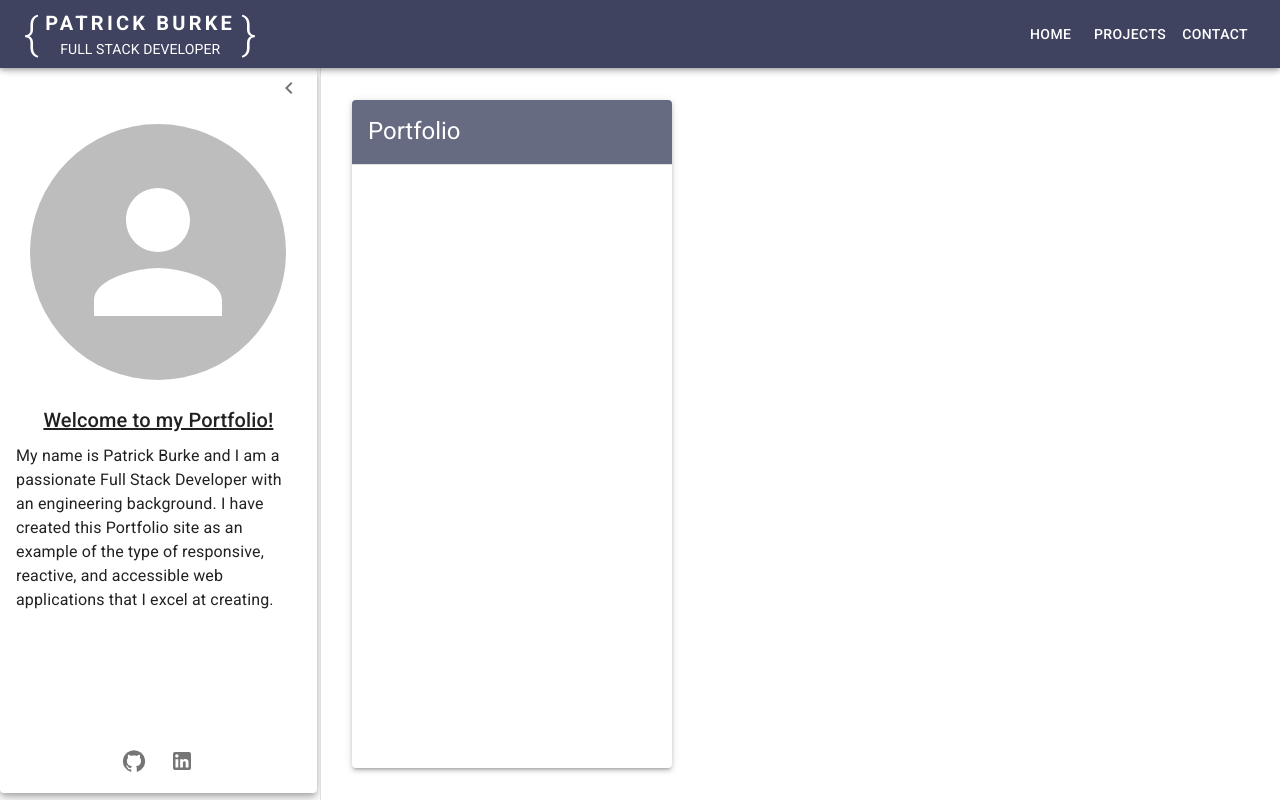
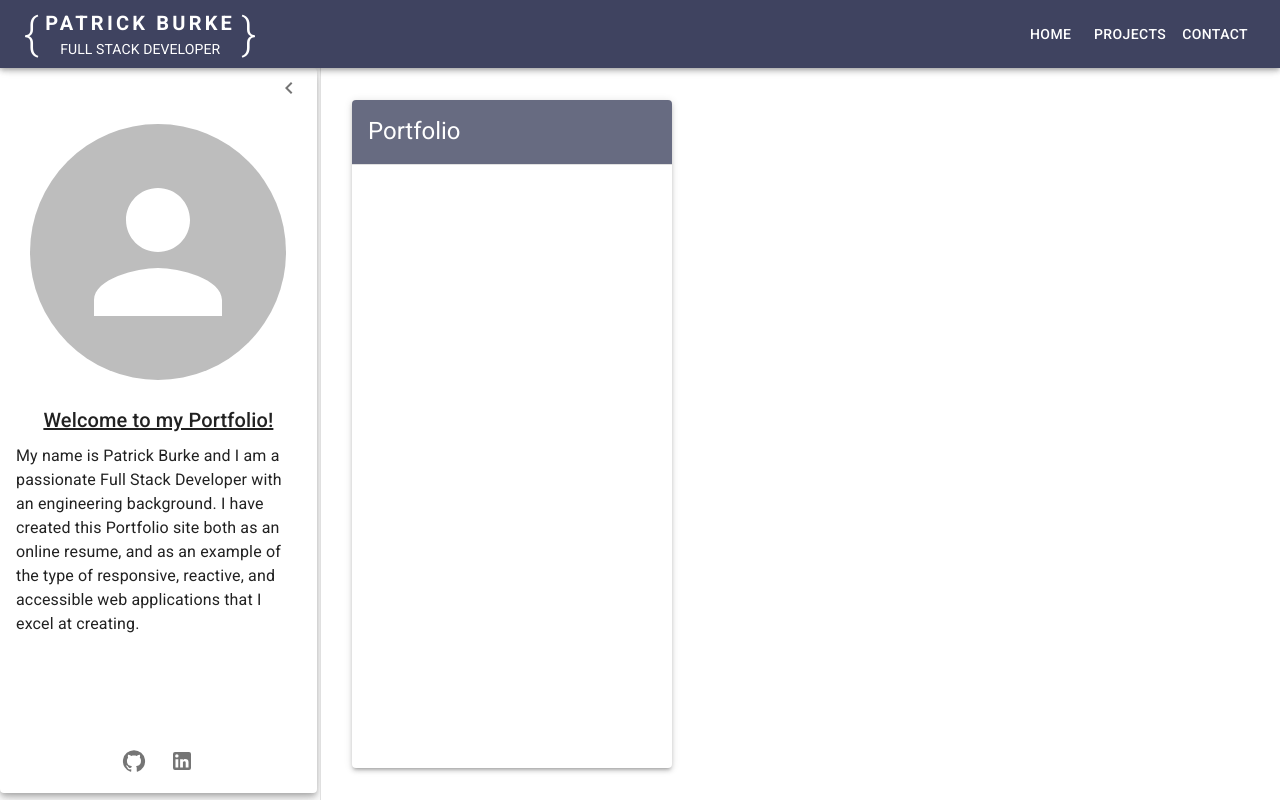
Before and after one commit to PattyBurke99/mui-portfolio, a React (Vite) app: page /mui-portfolio/projects in a window 1280 px wide. Built offline with nearby package versions, Linux system fonts and the light colour scheme.

Commit message:
Update to 'About' content

```diff
--- a/src/components/Layout/AboutContent.tsx
+++ b/src/components/Layout/AboutContent.tsx
@@ -36,9 +36,9 @@ function AboutContent() {
                 </Typography>
                 <Typography>
                     My name is Patrick Burke and I am a passionate Full Stack Developer with an
-                    engineering background. I have created this Portfolio site as an example of the
-                    type of responsive, reactive, and accessible web applications that I excel at
-                    creating.
+                    engineering background. I have created this Portfolio site both as an online
+                    resume, and as an example of the type of responsive, reactive, and accessible
+                    web applications that I excel at creating.
                 </Typography>
             </Box>
             <Box sx={{
```
